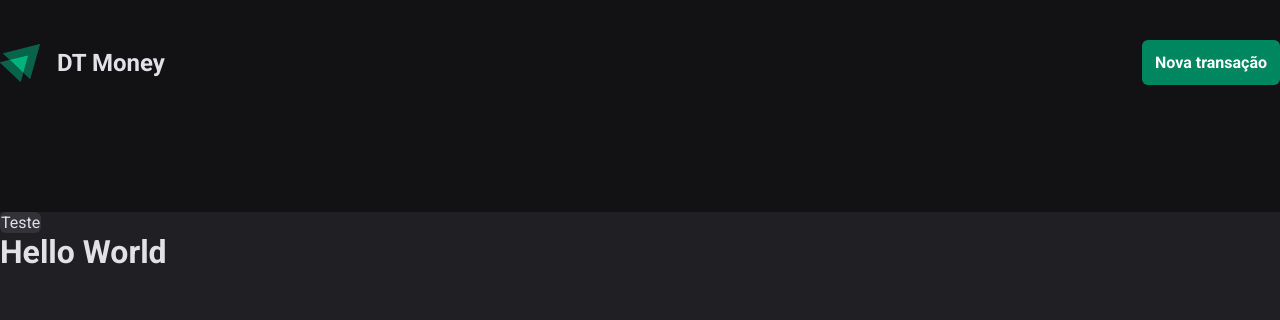
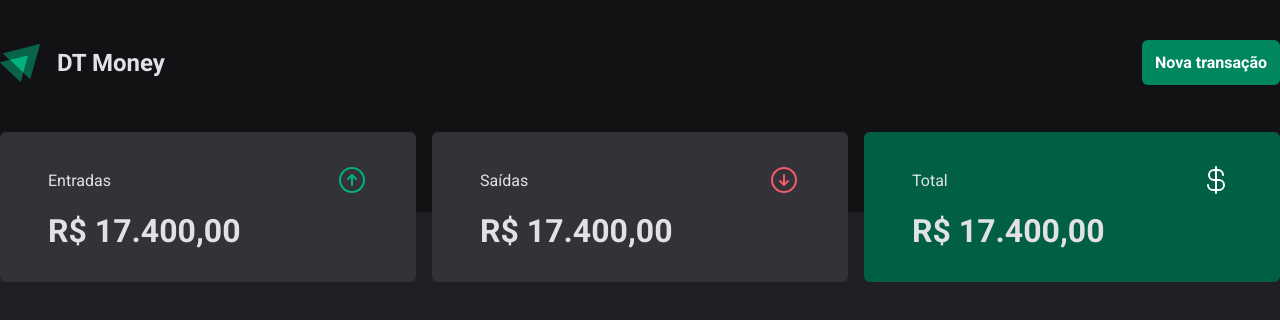
Before and after one commit to tsxfabio/dtmoney, a React (Vite) app: page / in a window 1280 px wide. Shown: the top 320 px of the page. Built offline with nearby package versions, Linux system fonts and the light colour scheme.

Commit message:
componente dashboard

```diff
--- a/package.json
+++ b/package.json
@@ -9,6 +9,7 @@
     "preview": "vite preview"
   },
   "dependencies": {
+    "@phosphor-icons/react": "^2.0.6",
     "react": "^18.2.0",
     "react-dom": "^18.2.0",
     "styled-components": "^5.3.9"
--- a/src/App.tsx
+++ b/src/App.tsx
@@ -8,10 +8,10 @@ import { defaultTheme } from "./styles/themes/default";
 export function App() {
   return (
     <ThemeProvider theme={defaultTheme}>
-      <GlobalStyles />
       <Header />
       <Home />
-      <h1>Hello World</h1>
+
+      <GlobalStyles />
     </ThemeProvider>
   );
 }
--- a/src/components/DashboardBox/index.tsx
+++ b/src/components/DashboardBox/index.tsx
@@ -1,9 +1,34 @@
-import { DashboardContainer } from "./styles";
+import {
+  ArrowCircleUp,
+  ArrowCircleDown,
+  CurrencyDollar,
+} from "@phosphor-icons/react";
+import { DashboardCard, DashboardContainer } from "./styles";
 
 export function DashboardBox() {
   return (
     <DashboardContainer>
-      <span>Teste</span>
+      <DashboardCard>
+        <header>
+          <span>Entradas</span>
+          <ArrowCircleUp size={32} color='#00B37E' />
+        </header>
+        <strong>R$ 17.400,00</strong>
+      </DashboardCard>
+      <DashboardCard>
+        <header>
+          <span>Saídas</span>
+          <ArrowCircleDown size={32} color='#F75A68' />
+        </header>
+        <strong>R$ 17.400,00</strong>
+      </DashboardCard>
+      <DashboardCard variant='green'>
+        <header>
+          <span>Total</span>
+          <CurrencyDollar size={32} color='#FFFFFF' />
+        </header>
+        <strong>R$ 17.400,00</strong>
+      </DashboardCard>
     </DashboardContainer>
   );
 }
--- a/src/components/DashboardBox/styles.ts
+++ b/src/components/DashboardBox/styles.ts
@@ -1,10 +1,42 @@
-import styled from "styled-components";
+import styled, { css } from "styled-components";
 
-export const DashboardContainer = styled.div`
-  display: inline-flex;
-  flex-direction: column;
+export const DashboardContainer = styled.section`
+  width: 100%;
+  max-width: 1280px;
+  margin: 0 auto;
 
+  display: grid;
+  grid-template-columns: repeat(3, 1fr);
+  gap: 1rem;
+
+  margin-top: -5rem;
+`;
+
+interface DashboardCardProps {
+  variant?: "green";
+}
+
+export const DashboardCard = styled.div<DashboardCardProps>`
   background-color: ${(props) => props.theme["gray-600"]};
-  border: 1px solid transparent;
   border-radius: 6px;
+  padding: 2rem 3rem;
+  margin: 0;
+
+  header {
+    display: flex;
+    align-items: center;
+    justify-content: space-between;
+  }
+
+  strong {
+    display: block;
+    margin-top: 1rem;
+    font-size: 2rem;
+  }
+
+  ${(props) =>
+    props.variant === "green" &&
+    css`
+      background-color: ${props.theme["green-700"]};
+    `}
 `;
```
Also changed, not shown: 1 other file (tests, documents, lock files or other folders).
